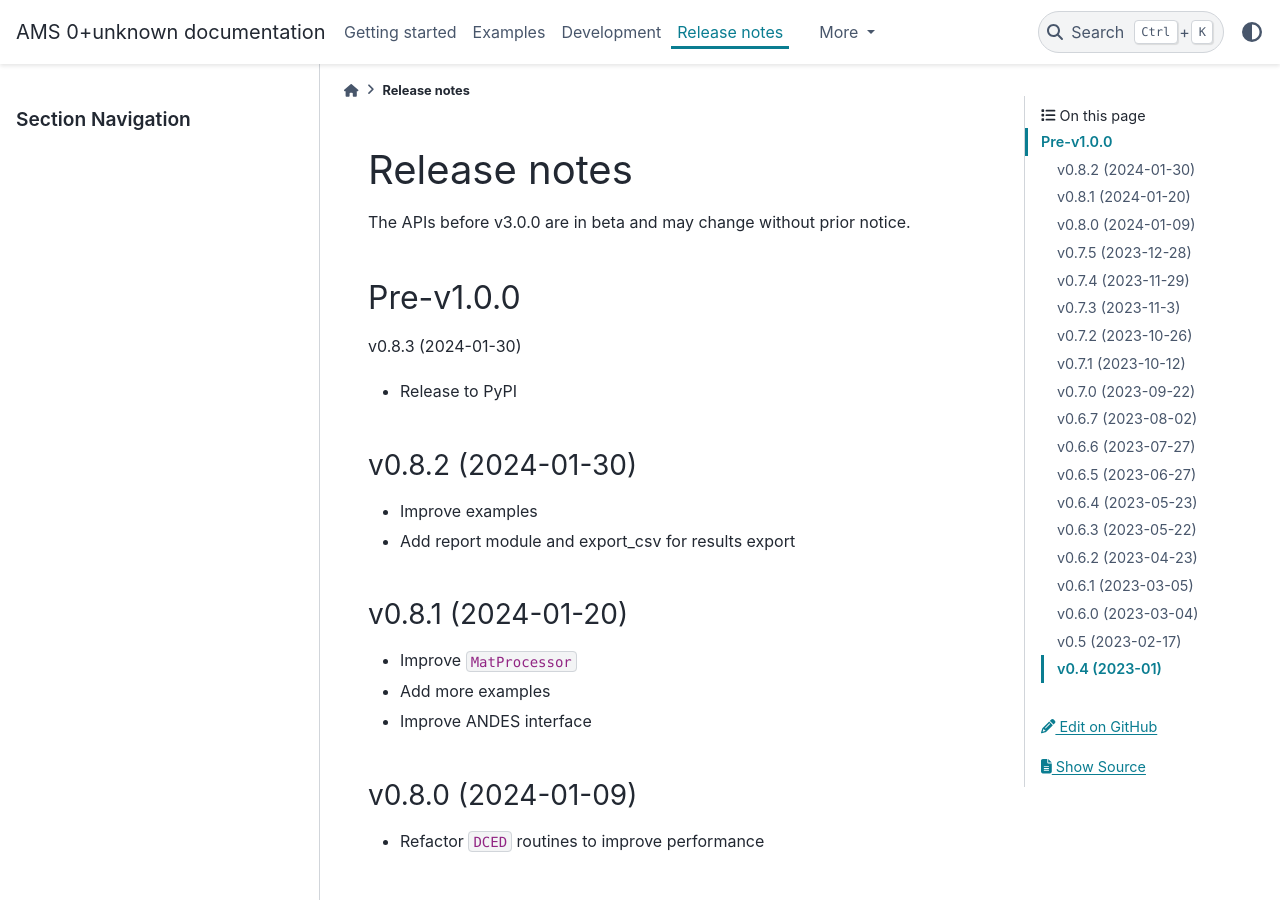
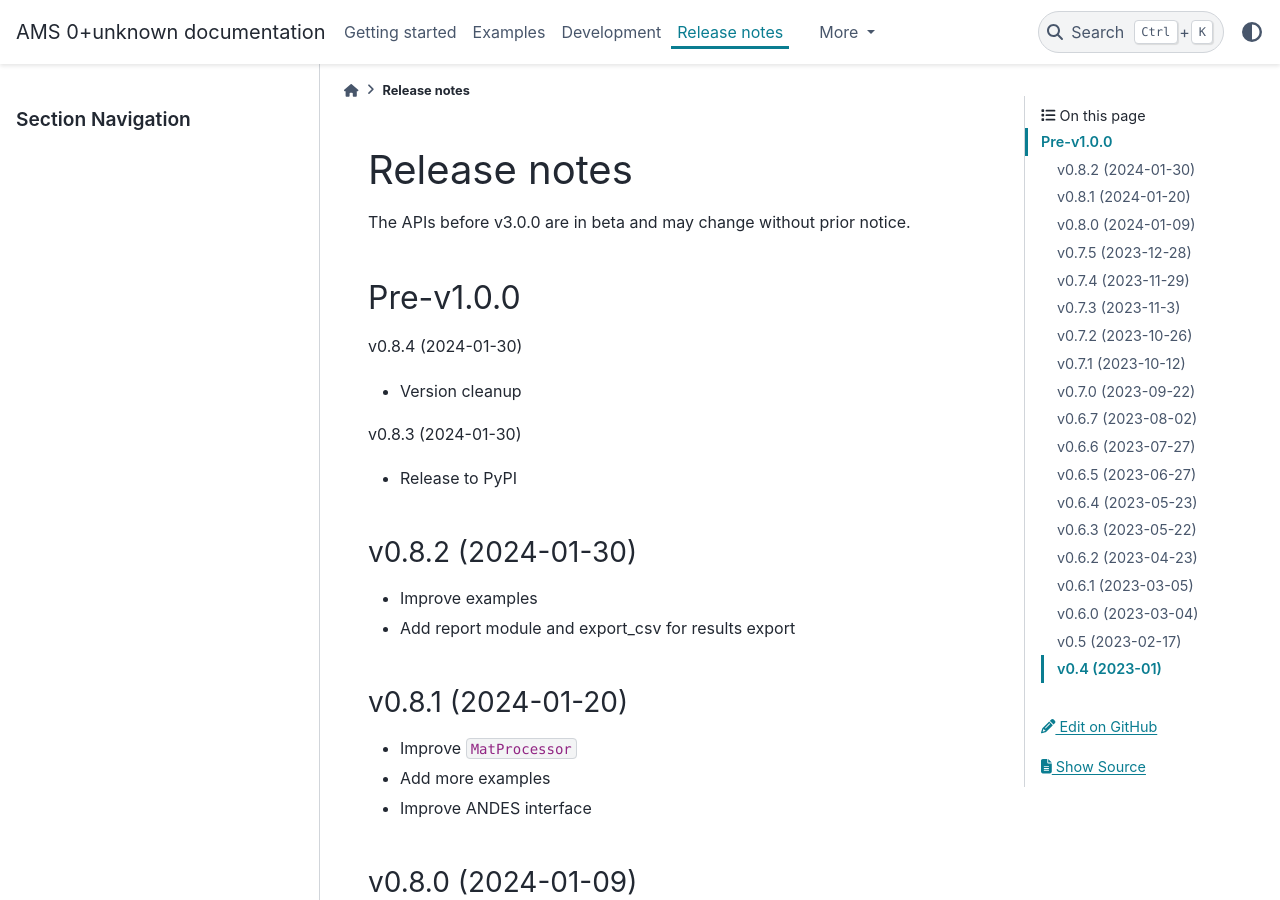
Before and after one commit to CURENT/ams, a Sphinx documentation site: the page built from docs/source/release-notes.rst, in a window 1280 px wide and 900 px high. Built offline with Sphinx 7.4.7 and the PyData theme 0.15.4, drawn with Linux system fonts in a browser that asks for light colours; pages that are not in the unit, such as notebooks, are missing from menus.

Commit message:
Update release notes

```diff
--- a/docs/source/release-notes.rst
+++ b/docs/source/release-notes.rst
@@ -8,6 +8,10 @@
 
 Pre-v1.0.0
 ==========
+
+v0.8.4 (2024-01-30)
+
+- Version cleanup
 
 v0.8.3 (2024-01-30)
 
```
